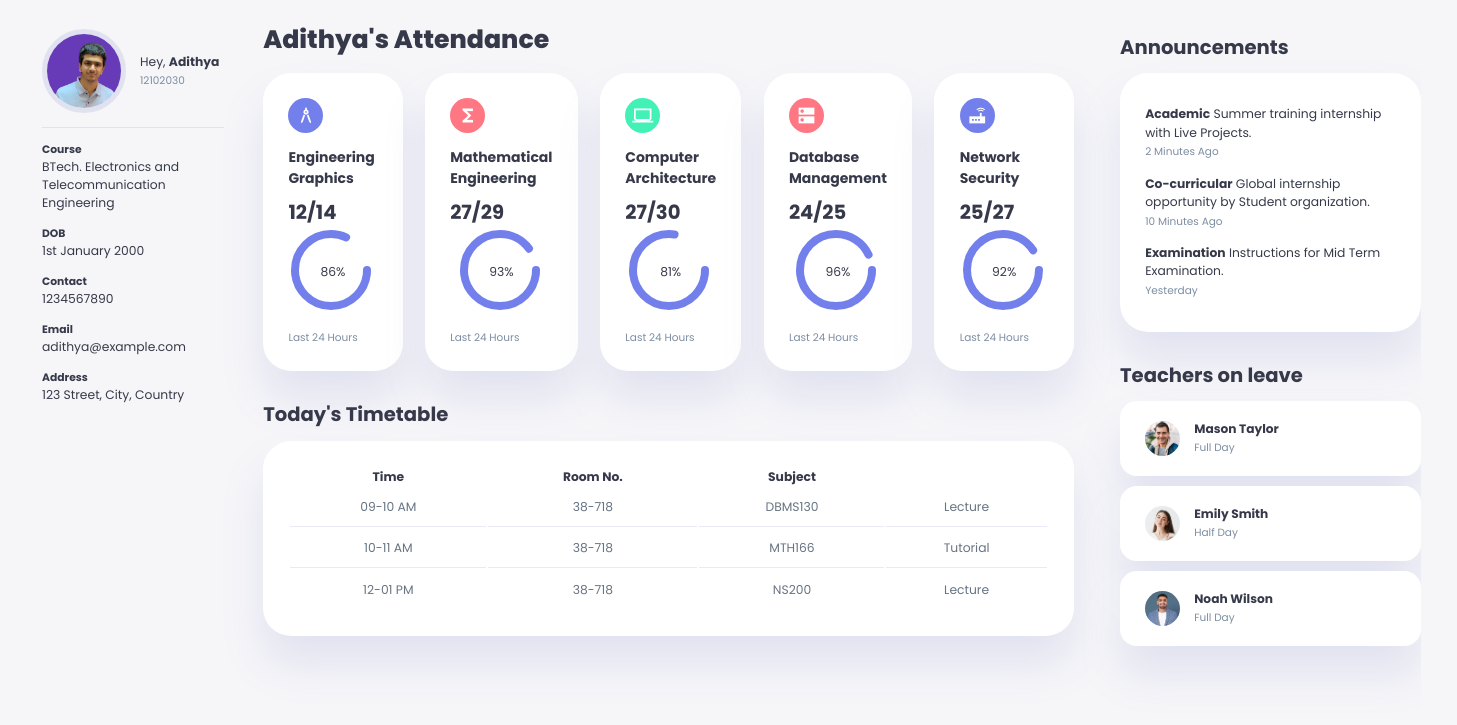
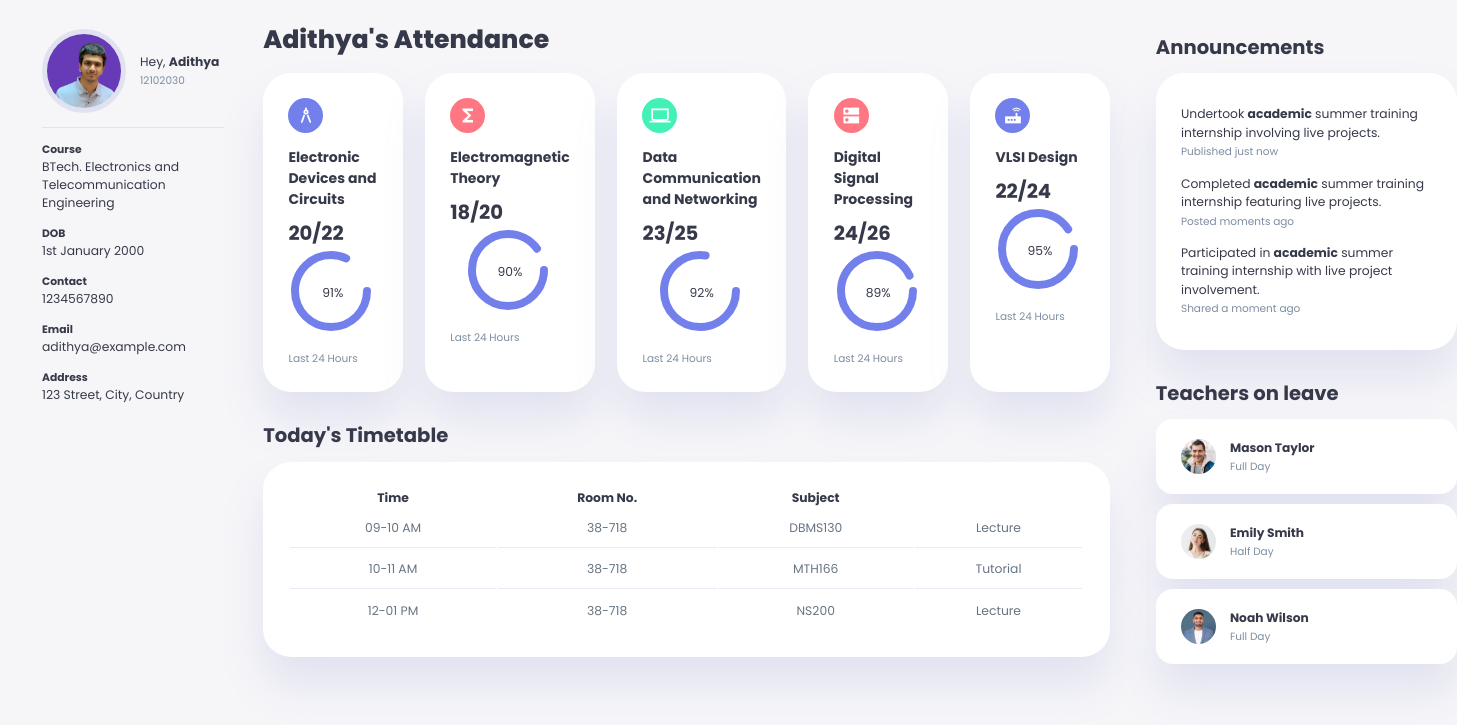
Before and after one commit to AdithyaSalian23/StudentDashBoard, a plain HTML site: page index.html in a window 1280 px wide. Shown: the part 55-780 px from the top of the page, 1457 px wide, since content can reach past the window. Drawn offline with Linux system fonts and the light colour scheme.

Commit message:
Update index.html

```diff
--- a/index.html
+++ b/index.html
@@ -80,70 +80,70 @@
             <div class="subjects">
                 <div class="eg">
                     <span class="material-icons-sharp">architecture</span>
-                    <h3>Engineering Graphics</h3>
-                    <h2>12/14</h2>
+                    <h3>Electronic Devices and Circuits</h3>
+                    <h2>20/22</h2>
                     <div class="progress">
                         <svg>
                             <circle cx="38" cy="38" r="36"></circle>
                         </svg>
                         <div class="number">
-                            <p>86%</p>
+                            <p>91%</p>
                         </div>
                     </div>
                     <small class="text-muted">Last 24 Hours</small>
                 </div>
                 <div class="mth">
                     <span class="material-icons-sharp">functions</span>
-                    <h3>Mathematical Engineering</h3>
-                    <h2>27/29</h2>
+                    <h3>Electromagnetic Theory</h3>
+                    <h2>18/20</h2>
                     <div class="progress">
                         <svg>
                             <circle cx="38" cy="38" r="36"></circle>
                         </svg>
                         <div class="number">
-                            <p>93%</p>
+                            <p>90%</p>
                         </div>
                     </div>
                     <small class="text-muted">Last 24 Hours</small>
                 </div>
                 <div class="cs">
                     <span class="material-icons-sharp">computer</span>
-                    <h3>Computer Architecture</h3>
-                    <h2>27/30</h2>
+                    <h3>Data Communication and Networking</h3>
+                    <h2>23/25</h2>
                     <div class="progress">
                         <svg>
                             <circle cx="38" cy="38" r="36"></circle>
                         </svg>
                         <div class="number">
-                            <p>81%</p>
+                            <p>92%</p>
                         </div>
                     </div>
                     <small class="text-muted">Last 24 Hours</small>
                 </div>
                 <div class="cg">
                     <span class="material-icons-sharp">dns</span>
-                    <h3>Database Management</h3>
-                    <h2>24/25</h2>
+                    <h3>Digital Signal Processing</h3>
+                    <h2>24/26</h2>
                     <div class="progress">
                         <svg>
                             <circle cx="38" cy="38" r="36"></circle>
                         </svg>
                         <div class="number">
-                            <p>96%</p>
+                            <p>89%</p>
                         </div>
                     </div>
                     <small class="text-muted">Last 24 Hours</small>
                 </div>
                 <div class="net">
                     <span class="material-icons-sharp">router</span>
-                    <h3>Network Security</h3>
-                    <h2>25/27</h2>
+                    <h3>VLSI Design</h3>
+                    <h2>22/24</h2>
                     <div class="progress">
                         <svg>
                             <circle cx="38" cy="38" r="36"></circle>
                         </svg>
                         <div class="number">
-                            <p>92%</p>
+                            <p>95%</p>
                         </div>
                     </div>
                     <small class="text-muted">Last 24 Hours</small>
@@ -176,16 +176,16 @@
                 <h2>Announcements</h2>
                 <div class="updates">
                     <div class="message">
-                        <p> <b>Academic</b> Summer training internship with Live Projects.</p>
-                        <small class="text-muted">2 Minutes Ago</small>
+                        <p>Undertook <b>academic</b> summer training internship involving live projects.</p>
+                        <small class="text-muted">Published just now</small>
                     </div>
                     <div class="message">
-                        <p> <b>Co-curricular</b> Global internship opportunity by Student organization.</p>
-                        <small class="text-muted">10 Minutes Ago</small>
+                        <p>Completed <b>academic</b> summer training internship featuring live projects.</p>
+                        <small class="text-muted">Posted moments ago</small>
                     </div>
                     <div class="message">
-                        <p> <b>Examination</b> Instructions for Mid Term Examination.</p>
-                        <small class="text-muted">Yesterday</small>
+                       <p>Participated in <b>academic</b> summer training internship with live project involvement.</p>
+                       <small class="text-muted">Shared a moment ago</small>
                     </div>
                 </div>
             </div>
```
